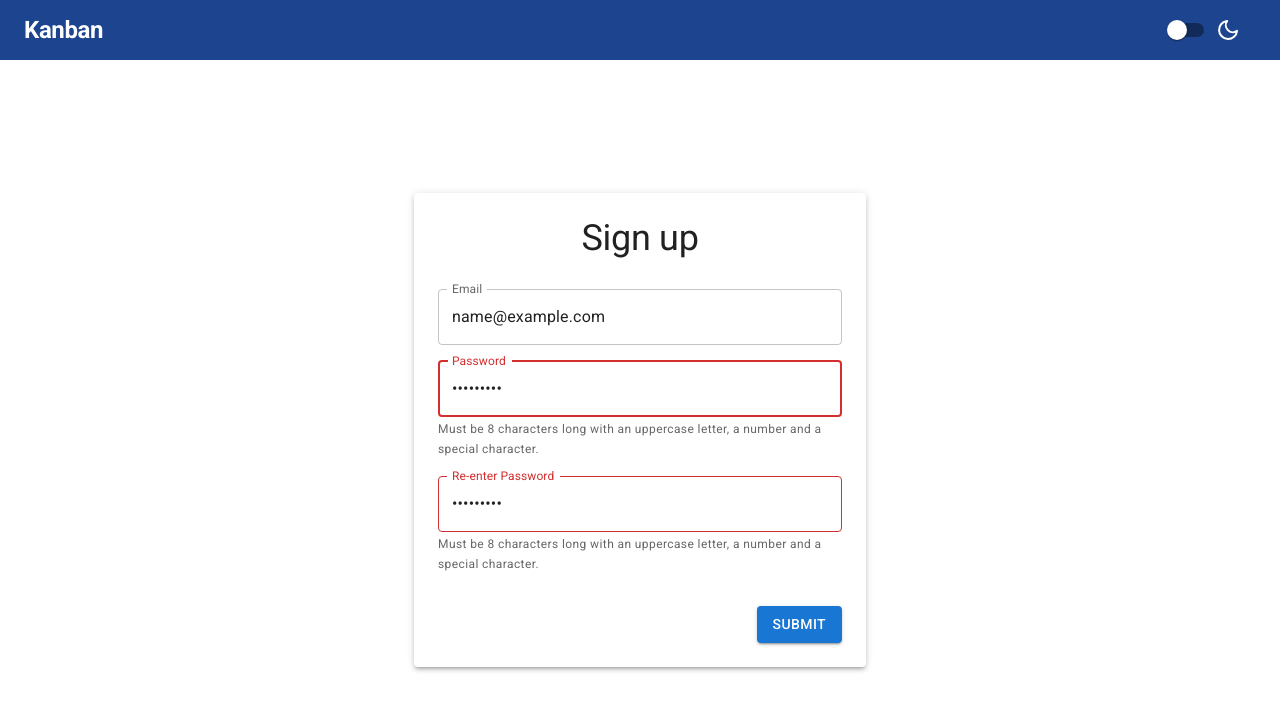
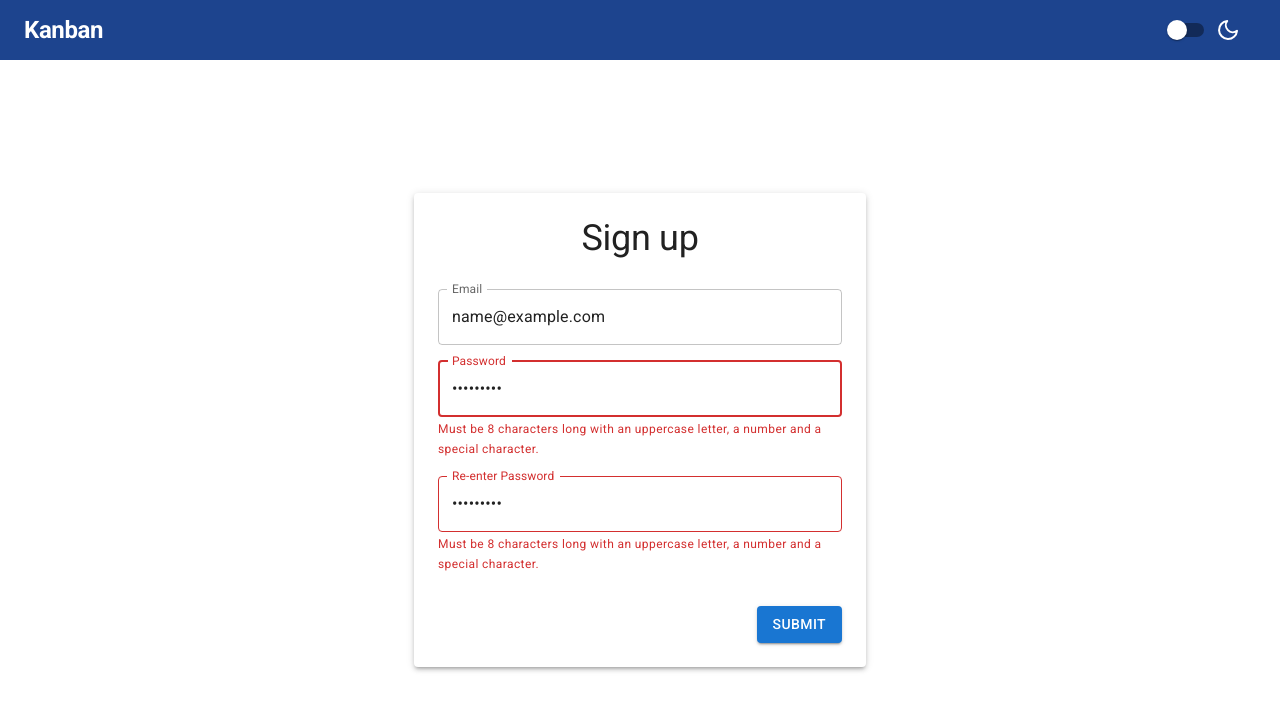
Before and after one commit to danielstephany/kanban, a React app: page /auth/signup in a window 1280 px wide. Both pictures are taken after typing "name@example.com", "Sample123", "Sample123" into the empty fields and a click on the button "SUBMIT". Shown: the top 710 px of the page. Built offline with nearby package versions, Linux system fonts and the light colour scheme.

Commit message:
added textfieldformctrl

```diff
--- /dev/null
+++ b/src/components/controls/TextFieldFormCtrl.tsx
@@ -0,0 +1,34 @@
+import React from "react"
+import {
+    TextField,
+    FormHelperText
+} from "@mui/material"
+import type {
+    TextFieldProps
+} from "@mui/material"
+import type {tUseFormCtrl} from "@src/hooks/useFormCtrl"
+
+type TextFieldFormCtrlProps = TextFieldProps & {
+    formCtrl: tUseFormCtrl,
+    helperText?: string
+    name: string,
+}
+
+const TextFieldFormCtrl = ({ formCtrl, helperText, name, ...others }: TextFieldFormCtrlProps) => {
+
+    return (
+        <>
+            <TextField
+                name={name}
+                onChange={formCtrl.handleChange}
+                onBlur={formCtrl.handleBlure}
+                error={!!formCtrl.errors[name]}
+                {...others}
+            />
+            {helperText ? <FormHelperText>{helperText}</FormHelperText> : null}
+            {typeof formCtrl.errors[name] === "string" ? <FormHelperText error >{formCtrl.errors[name]}</FormHelperText> : null}
+        </>
+    )
+}
+
+export default TextFieldFormCtrl
--- a/src/hooks/useFormCtrl.tsx
+++ b/src/hooks/useFormCtrl.tsx
@@ -7,7 +7,7 @@ export type tFormCtrlValues = { [key: string]:  any}
 
 interface iUseFormCtrl {
     initialValues: {[name: string]: string | number}
-    validate: (values: tFormCtrlValues, storedValues?: tFormCtrlValues) => tValidationObj
+    validate: (values: tFormCtrlValues, storedValues: tFormCtrlValues) => tValidationObj
 }
 
 const useFormCtrl = ({ initialValues, validate}: iUseFormCtrl) => {
@@ -57,8 +57,11 @@ const useFormCtrl = ({ initialValues, validate}: iUseFormCtrl) => {
         setErrors,
         handleChange,
         handleBlure,
+        validate,
         isValidatedForm
     }
 }
 
+export type tUseFormCtrl = ReturnType<typeof useFormCtrl>
+
 export default useFormCtrl
--- a/src/views/SignUp/SignUp.tsx
+++ b/src/views/SignUp/SignUp.tsx
@@ -11,6 +11,7 @@ import {
     FormHelperText
 } from '@mui/material'
 import ActionContainer from "@src/components/modules/ActionContainer.tsx"
+import TextFieldFormCtrl from "@src/components/controls/TextFieldFormCtrl.tsx"
 import useFormCtrl from '@src/hooks/useFormCtrl.tsx'
 import type { tValidationObj, tFormCtrlValues } from '@src/hooks/useFormCtrl.tsx'
 import validator from 'validator'
@@ -26,7 +27,6 @@ const validate = (values: tFormCtrlValues, storedValues: tFormCtrlValues) => {
         if(!value){
             errors[key] = true
         } else {
-            // debugger
             const isInvalidEmail = key === "email" && !validator.isEmail(value)
             const validationOptions = { minLength: 8, minUppercase: 1, minNumbers: 1, minSymbols: 1 }
             const noPasswordMatch = "Passwords do not match."
@@ -46,7 +46,7 @@ const validate = (values: tFormCtrlValues, storedValues: tFormCtrlValues) => {
                 }
             }
             if (isInvalidEmail) {
-                errors[key] = true
+                errors[key] = "A valid email is required."
             }
         }
     })
@@ -85,43 +85,33 @@ const SignUpComp = ({ className }: props) => {
                                     <Typography align='center' variant='h2' gutterBottom>Sign up</Typography>
                                 </Grid>
                                 <Grid size={12}>
-                                    <TextField
+                                    <TextFieldFormCtrl
                                         fullWidth
                                         variant="outlined"
                                         name="email"
                                         label="Email"
-                                        multiline
-                                        onChange={formCtrl.handleChange}
-                                        onBlur={formCtrl.handleBlure}
-                                        error={!!formCtrl.errors["email"]}
-                                        />
-                                    {formCtrl.errors["email"] ? <FormHelperText>A valid email is required.</FormHelperText> : null}
+                                        formCtrl={formCtrl}
+                                    />
                                 </Grid>
                                 <Grid size={12}>
-                                    <TextField
+                                    <TextFieldFormCtrl
                                         fullWidth
                                         variant="outlined"
                                         name="password"
                                         label="Password"
-                                        onChange={formCtrl.handleChange}
-                                        onBlur={formCtrl.handleBlure}
-                                        error={!!formCtrl.errors["password"]}
+                                        formCtrl={formCtrl}
                                         type="password"
                                     />
-                                    {typeof formCtrl.errors["password"] === "string" ? <FormHelperText>{formCtrl.errors["password"]}</FormHelperText> : null}
                                 </Grid>
                                 <Grid size={12}>
-                                    <TextField
+                                    <TextFieldFormCtrl
                                         fullWidth
                                         variant="outlined"
                                         name="password2"
                                         label="Re-enter Password"
-                                        onChange={formCtrl.handleChange}
-                                        onBlur={formCtrl.handleBlure}
-                                        error={!!formCtrl.errors["password2"]}
+                                        formCtrl={formCtrl}
                                         type="password"
                                     />
-                                    {typeof formCtrl.errors["password2"] === "string" ? <FormHelperText>{formCtrl.errors["password2"]}</FormHelperText> : null}
                                 </Grid>
                                 <Grid size={12}>
                                     <ActionContainer
```
